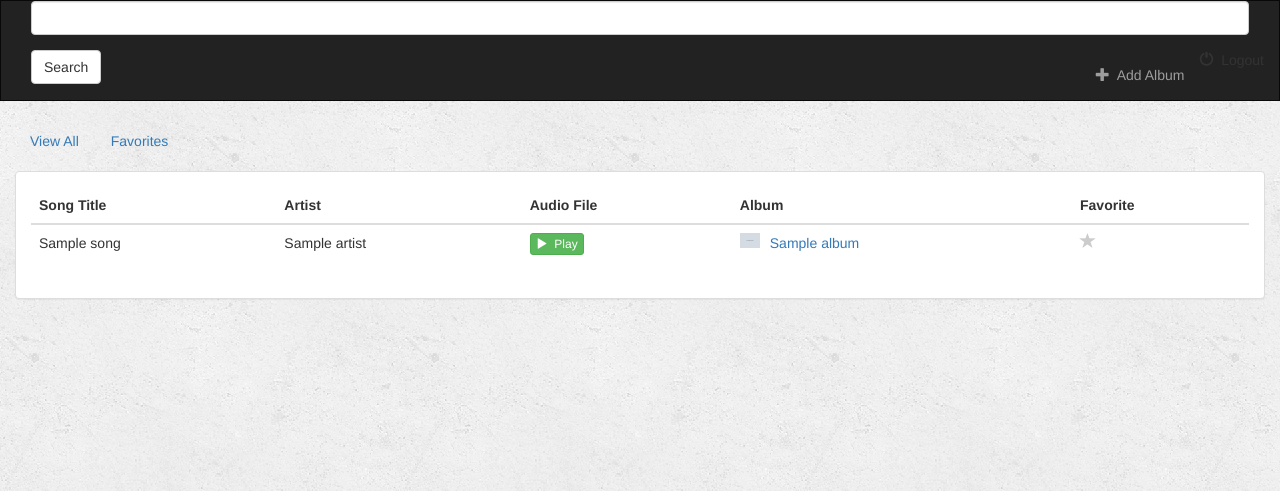
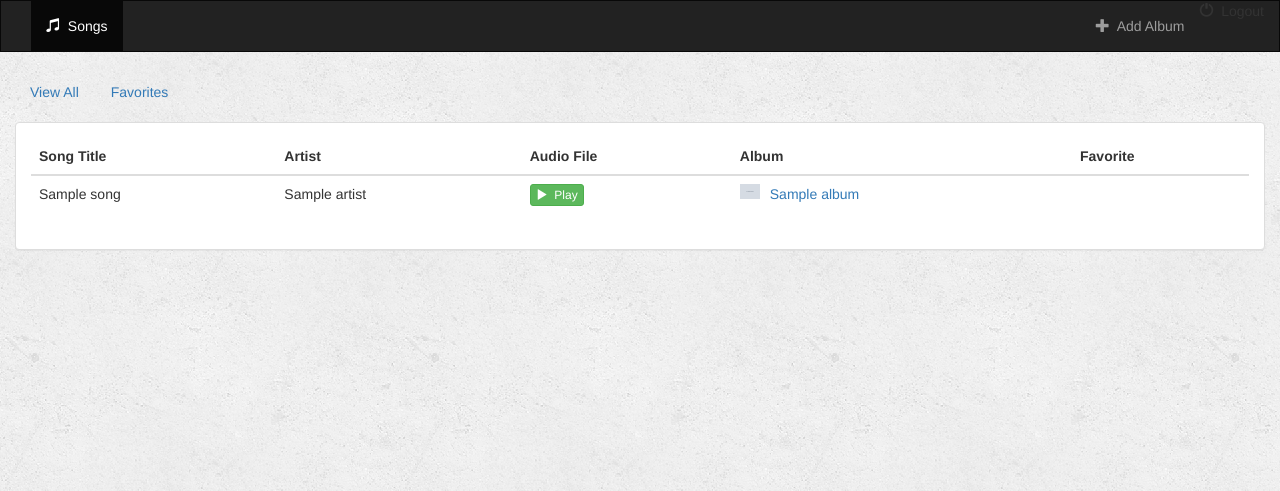
Before and after one commit to sagar-spkt/musicsql, a Django app: template music/templates/music/songs.html in a window 1280 px wide. Shown: the top 491 px of the page. Run offline with Django 3.2, Linux system fonts and the light colour scheme; the template is opened without the code that fills it: most values are stand-ins (such as "Sample title", 1, 10 or a date in 2020); grey boxes marked "Sample" are stand-in pictures; some libraries are stand-ins or nearby versions.

Commit message:
Song list

```diff
--- a/music/templates/music/base.html
+++ b/music/templates/music/base.html
@@ -31,14 +31,14 @@
         <div class="collapse navbar-collapse" id="topNavBar">
             <ul class="nav navbar-nav">
 {#                <li class="{% block albums_active %}{% endblock %}"><a href="{% url 'music:index' %}"><span class="glyphicon glyphicon-cd" aria-hidden="true"></span>&nbsp; Albums</a></li>#}
-{#                <li class="{% block songs_active %}{% endblock %}"><a href="{% url 'music:songs' 'all' %}"><span class="glyphicon glyphicon-music" aria-hidden="true"></span>&nbsp; Songs</a></li>#}
+                <li class="{% block songs_active %}{% endblock %}"><a href="{% url 'music:songs' user.username 'all' %}"><span class="glyphicon glyphicon-music" aria-hidden="true"></span>&nbsp; Songs</a></li>
             </ul>
 {#            <form class="navbar-form navbar-left" role="search" method="get" action="{% url 'music:index' %}">#}
-                <div class="form-group">
-                    <input type="text" class="form-control" name="q" value="{{ request.GET.q }}">
-                </div>
-                <button type="submit" class="btn btn-default">Search</button>
-            </form>
+{#                <div class="form-group">#}
+{#                    <input type="text" class="form-control" name="q" value="{{ request.GET.q }}">#}
+{#                </div>#}
+{#                <button type="submit" class="btn btn-default">Search</button>#}
+{#            </form>#}
             <ul class="nav navbar-nav navbar-right">
                 <li>
                     <a href="{% url 'music:create_album' username=user.username %}">
--- a/music/templates/music/detail.html
+++ b/music/templates/music/detail.html
@@ -1,5 +1,5 @@
 {% extends 'music/base.html' %}
-{% block title %}{{ album }}{% endblock %}
+{% block title %}{{ album.album_title }}{% endblock %}
 {% block albums_active %}active{% endblock %}
 
 {% block body %}
--- a/music/templates/music/songs.html
+++ b/music/templates/music/songs.html
@@ -8,8 +8,8 @@
     <div class="row">
         <div class="col-sm-12">
             <ul class="nav nav-pills" style="margin-bottom: 10px;">
-                <li role="presentation" {% if filter_by == 'all' %}class="active"{% endif %}><a href="{% url 'music:songs' 'all' %}">View All</a></li>
-                <li role="presentation" {% if filter_by == 'favorites' %}class="active"{% endif %}><a href="{% url 'music:songs' 'favorites' %}">Favorites</a></li>
+                <li role="presentation" {% if filter_by == 'all' %}class="active"{% endif %}><a href="{% url 'music:songs' user.username 'all' %}">View All</a></li>
+                <li role="presentation" {% if filter_by == 'favorites' %}class="active"{% endif %}><a href="{% url 'music:songs' user.username 'favorites' %}">Favorites</a></li>
             </ul>
         </div>
     </div>
@@ -36,20 +36,20 @@
                                     <td>{{ song.song_title }}</td>
                                     <td>{{ song.album.artist }}</td>
                                     <td>
-                                        <a target="_blank" href="{{ song.audio_file.url }}">
+                                        <a target="_blank" href="{{ song.audio_file }}">
                                             <button type="button" class="btn btn-success btn-xs">
                                                 <span class="glyphicon glyphicon-play"></span>&nbsp; Play
                                             </button>
                                         </a>
                                     </td>
                                     <td>
-                                        <a href="{% url 'music:detail' song.album.id %}">
-                                            <img src="{{ song.album.album_logo.url }}" class="img-responsive" style="width: 20px; float: left; margin-right: 10px;" />
+                                        <a href="{% url 'music:detail' user.username song.album.id %}">
+                                            <img src="{{ song.album.album_logo }}" class="img-responsive" style="width: 20px; float: left; margin-right: 10px;" />
                                         </a>
-                                        <a href="{% url 'music:detail' song.album.id %}">{{ song.album.album_title }}</a>
+                                        <a href="{% url 'music:detail' user.username song.album.id %}">{{ song.album.album_title }}</a>
                                     </td>
                                     <td>
-                                        <a href="{% url 'music:favorite' song.id %}" class="btn-favorite"><span class="glyphicon glyphicon-star {% if song.is_favorite %}active{% endif %}"></span></a>
+{#                                        <a href="{% url 'music:favorite' song.id %}" class="btn-favorite"><span class="glyphicon glyphicon-star {% if song.is_favorite %}active{% endif %}"></span></a>#}
                                     </td>
                                 </tr>
                             {% endfor %}
--- a/music/urls.py
+++ b/music/urls.py
@@ -10,4 +10,5 @@ urlpatterns = [
     path('<str:username>/create_album/', views.create_album, name='create_album'),
     path('<str:username>/<int:album_id>/', views.detail, name='detail'),
     path('<str:username>/<int:album_id>/create_song/', views.create_song, name='create_song'),
+    path('<str:username>/songs/<str:filter_by>/', views.songs, name='songs'),
 ]
```
Also changed, not shown: music/views.py (+48 -0 lines).
